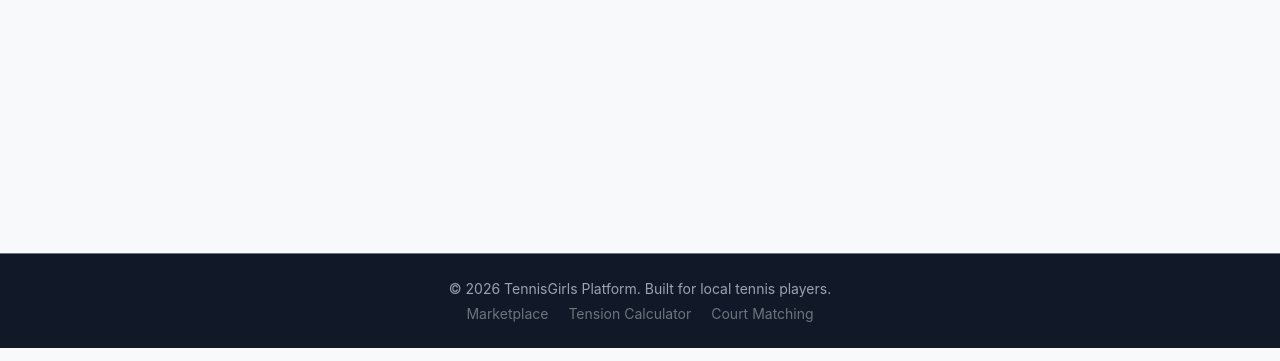
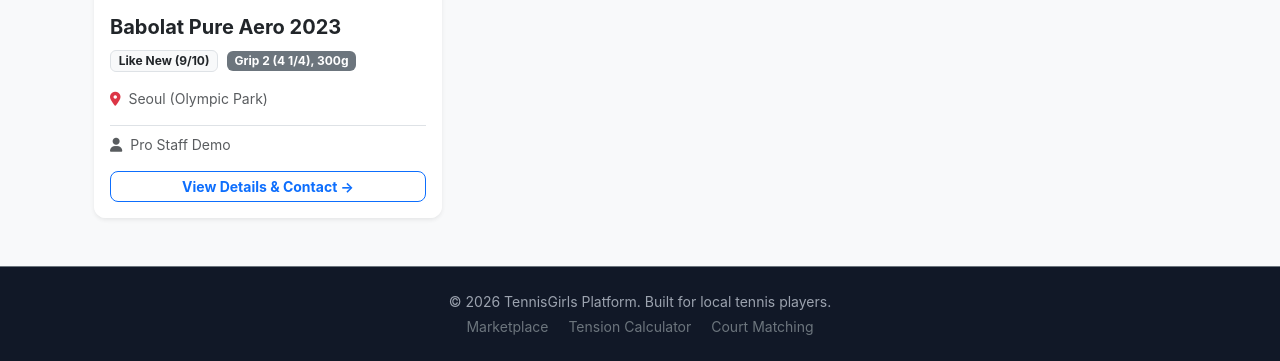
Before and after one commit to kbu922/tennisgirls, a Flask app: page /marketplace in a window 1280 px wide. Shown: the part 452-813 px from the top of the page. Run offline with Flask 3, Linux system fonts and the light colour scheme.

Commit message:
Refactor marketplace template structure and content

```diff
--- a/templates/marketplace.html
+++ b/templates/marketplace.html
@@ -1,72 +1,97 @@
 {% extends 'base.html' %}
 
+{% block title %}Tennis Gear Marketplace - TennisGirls{% endblock %}
+
 {% block content %}
-<div class="d-flex justify-content-between align-items-center my-4">
-    <h2>🛍️ Second-Hand Racquet Marketplace</h2>
-    <button class="btn btn-dark" data-bs-toggle="collapse" data-bs-target="#sellForm">
-        + Sell Your Racquet
-    </button>
+<div class="container my-4">
+
+    <!-- PAGE HEADER & CALL TO ACTION -->
+    <div class="d-flex flex-column flex-md-row justify-content-between align-items-md-center mb-4 pb-3 border-bottom">
+        <div class="mb-3 mb-md-0">
+            <h2 class="fw-bold mb-1">Second-Hand Gear Marketplace 🎾</h2>
+            <p class="text-muted mb-0">Buy, sell, and trade pre-loved racquets directly with local players.</p>
         </div>
-
-<!-- Collapsible Form to Post a Racquet -->
-<div class="collapse mb-4" id="sellForm">
-    <div class="card card-body bg-light">
-        <h5 class="fw-bold mb-3">List a Racquet for Sale</h5>
-        <form method="POST" action="/marketplace">
-            <div class="row g-3">
-                <div class="col-md-6">
-                    <label class="form-label">Racquet Title / Model</label>
-                    <input type="text" name="title" class="form-control" placeholder="e.g., Babolat Pure Aero 2023" required>
-                </div>
-                <div class="col-md-3">
-                    <label class="form-label">Price ($ USD)</label>
-                    <input type="text" name="price" class="form-control" placeholder="$120" required>
-                </div>
-                <div class="col-md-3">
-                    <label class="form-label">Condition</label>
-                    <select name="condition" class="form-select">
-                        <option value="Like New (9/10)">Like New (9/10)</option>
-                        <option value="Good (8/10)">Good (8/10)</option>
-                        <option value="Used (6/10)">Used (6/10)</option>
-                    </select>
-                </div>
-                <div class="col-md-6">
-                    <label class="form-label">Grip Size & Weight</label>
-                    <input type="text" name="specs" class="form-control" placeholder="Grip 2 (4 1/4), 300g">
-                </div>
-                <div class="col-md-6">
-                    <label class="form-label">Location / Contact Info</label>
-                    <input type="text" name="location" class="form-control" placeholder="e.g., Seoul / Kakao ID" required>
-                </div>
-            </div>
-            <button type="submit" class="btn btn-success mt-3">Post Listing</button>
-        </form>
+        <div>
+            {% if session.get('user_email') %}
+                <a href="/dashboard" class="btn btn-warning fw-bold px-4 shadow-sm">
+                    <i class="fa-solid fa-plus me-1"></i> Sell Your Racquet
+                </a>
+            {% else %}
+                <a href="/login" class="btn btn-primary fw-bold px-4 shadow-sm">
+                    <i class="fa-solid fa-right-to-bracket me-1"></i> Log In to Sell
+                </a>
+            {% endif %}
         </div>
     </div>
 
-<!-- Listings Cards Grid -->
-<div class="row g-4">
+    <!-- MARKETPLACE LISTINGS GRID -->
     {% if listings %}
+        <div class="row row-cols-1 row-cols-md-2 row-cols-lg-3 g-4">
             {% for item in listings %}
-        <div class="col-md-6 col-lg-4">
-            <div class="card h-100 shadow-sm">
-                <div class="card-body">
-                    <span class="badge bg-secondary mb-2">{{ item.condition }}</span>
-                    <h5 class="card-title fw-bold">{{ item.title }}</h5>
-                    <p class="text-success fs-4 fw-bold mb-1">{{ item.price }}</p>
-                    <p class="card-text text-muted small mb-2">📍 Location: {{ item.location }}</p>
-                    <p class="card-text text-secondary small">Specs: {{ item.specs if item.specs else 'Standard' }}</p>
+                <div class="col">
+                    <div class="card h-100 border-0 shadow-sm overflow-hidden">
+
+                        <!-- Racquet Image -->
+                        <div class="position-relative">
+                            <img src="{{ url_for('static', filename='uploads/' + item.image) }}"
+                                 onerror="this.src='https://via.placeholder.com/400x250?text=Tennis+Racquet'"
+                                 class="card-img-top"
+                                 alt="{{ item.title }}"
+                                 style="height: 220px; object-fit: cover;">
+
+                            <span class="position-absolute top-0 end-0 bg-success text-white px-3 py-1 m-2 rounded-pill fw-bold fs-6 shadow-sm">
+                                {{ item.price }}
+                            </span>
                         </div>
-                <div class="card-footer bg-white border-0 pb-3">
-                    <button class="btn btn-outline-dark w-100">Contact Seller</button>
+
+                        <!-- Card Body -->
+                        <div class="card-body d-flex flex-column">
+                            <h5 class="card-title fw-bold text-dark mb-2">{{ item.title }}</h5>
+
+                            <div class="mb-3">
+                                <span class="badge bg-light text-dark border me-1">{{ item.condition }}</span>
+                                {% if item.specs %}
+                                    <span class="badge bg-secondary text-white">{{ item.specs }}</span>
+                                {% endif %}
                             </div>
+
+                            <p class="card-text text-muted small mb-3">
+                                <i class="fa-solid fa-location-dot text-danger me-1"></i> {{ item.location }}
+                            </p>
+
+                            <div class="mt-auto pt-2 border-top d-flex justify-content-between align-items-center">
+                                <small class="text-muted">
+                                    <i class="fa-solid fa-user me-1"></i> {{ item.seller_name if item.seller_name else 'Tennis Player' }}
+                                </small>
+                            </div>
+                        </div>
+
+                        <!-- Card Footer Links -->
+                        <div class="card-footer bg-white border-top-0 p-3 pt-0">
+                            <a href="/listing/{{ item.id }}" class="btn btn-outline-primary btn-sm w-100 fw-bold">
+                                View Details & Contact &rarr;
+                            </a>
+                        </div>
+
                     </div>
                 </div>
             {% endfor %}
+        </div>
     {% else %}
-        <div class="col-12 text-center py-5">
-            <p class="text-muted fs-5">No racquets listed yet. Be the first to post!</p>
+        <!-- EMPTY STATE -->
+        <div class="text-center py-5 bg-white rounded shadow-sm my-4">
+            <div class="mb-3">
+                <i class="fa-solid fa-table-tennis-paddle-ball text-muted display-3"></i>
+            </div>
+            <h4 class="fw-bold">No Racquets Listed Yet</h4>
+            <p class="text-muted mb-4">Be the first player in your community to post a second-hand racquet for sale!</p>
+            {% if session.get('user_email') %}
+                <a href="/dashboard" class="btn btn-warning fw-bold px-4">Post a Listing Now</a>
+            {% else %}
+                <a href="/register" class="btn btn-primary fw-bold px-4">Create Account & List Racquet</a>
+            {% endif %}
         </div>
     {% endif %}
+
 </div>
 {% endblock %}
```
Lines whose indentation alone changed are shown as unchanged.
